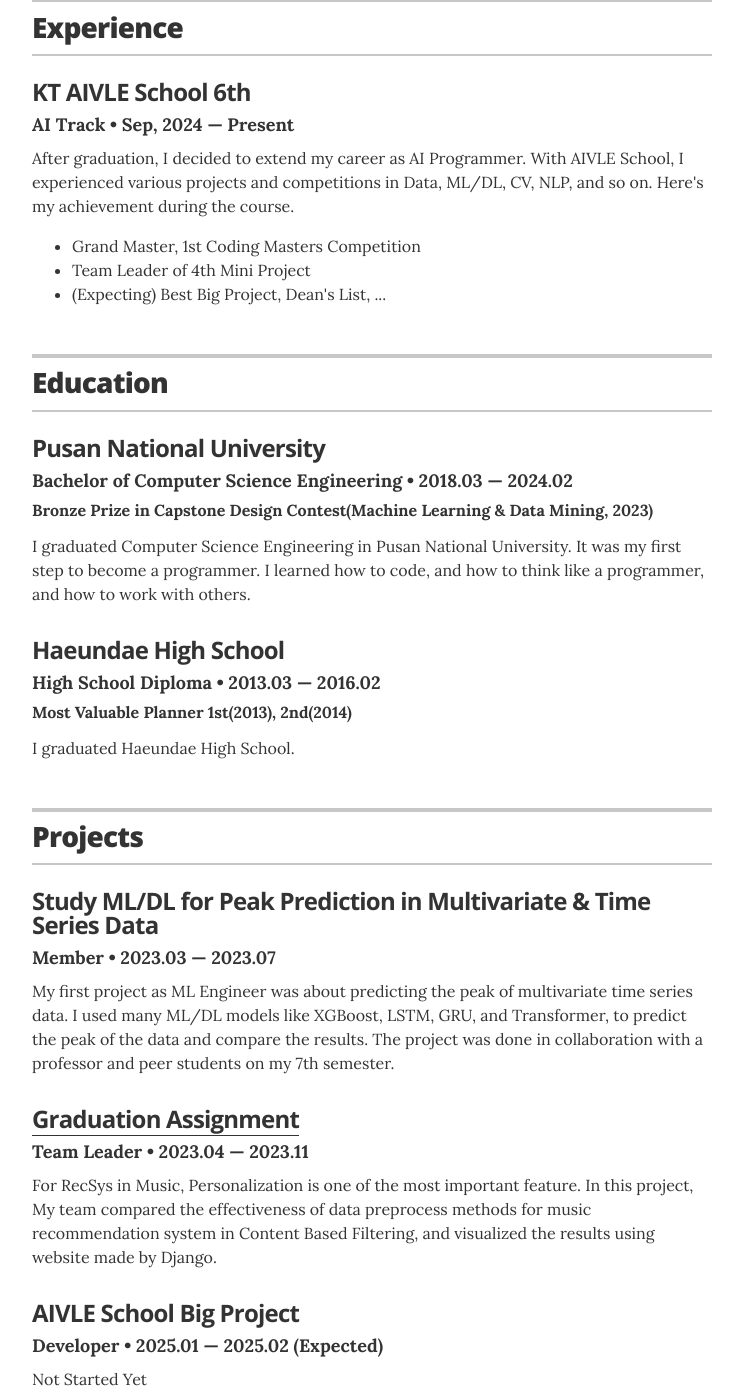
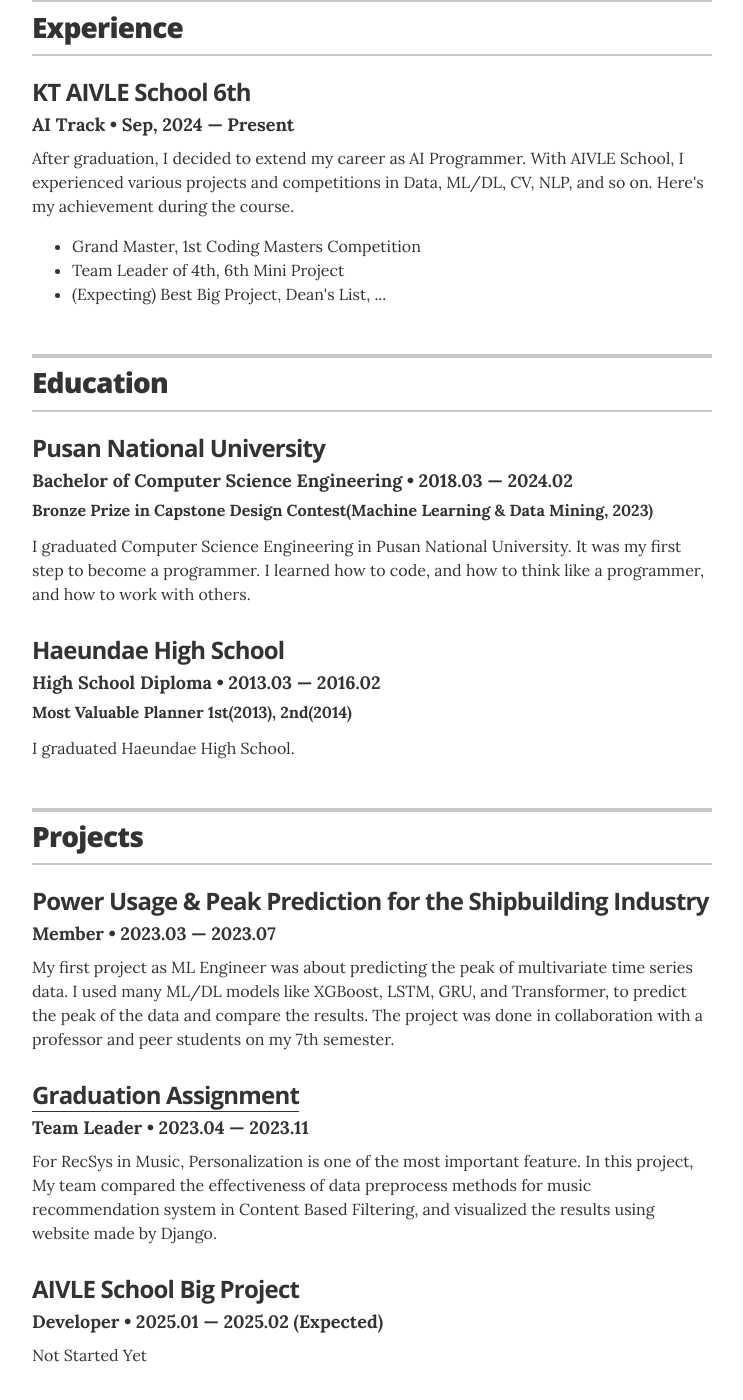
Before and after one commit to gaeul-3041/gaeul-3041.github.io, a Jekyll site: the page built from index.html, in a window 1280 px wide and 1400 px high, scrolled down 520 px. Shown: the whole window, without its empty margins (268-1011 px from the left). Built offline with Jekyll 4.4.1, drawn with Linux system fonts in a browser that asks for light colours.

Commit message:
내용 수정

```diff
--- a/_data/experience.yml
+++ b/_data/experience.yml
@@ -3,4 +3,4 @@
 - company: KT AIVLE School 6th
   position: AI Track
   duration: Sep, 2024 &mdash; Present
-  summary: After graduation, I decided to extend my career as AI Programmer. With AIVLE School, I experienced various projects and competitions in Data, ML/DL, CV, NLP, and so on. Here's my achievement during the course. <ul class="resume-item-list"><li>Grand Master, 1st Coding Masters Competition</li><li>Team Leader of 4th Mini Project</li><li>(Expecting) Best Big Project, Dean's List, ...</li></ul>
+  summary: After graduation, I decided to extend my career as AI Programmer. With AIVLE School, I experienced various projects and competitions in Data, ML/DL, CV, NLP, and so on. Here's my achievement during the course. <ul class="resume-item-list"><li>Grand Master, 1st Coding Masters Competition</li><li>Team Leader of 4th, 6th Mini Project</li><li>(Expecting) Best Big Project, Dean's List, ...</li></ul>
--- a/_data/projects.yml
+++ b/_data/projects.yml
@@ -2,7 +2,7 @@
 # uncomment the urls if you wish to display them, and add your own URL
 
 # Data Science Study
-- project: Study ML/DL for Peak Prediction in Multivariate & Time Series Data
+- project: Power Usage & Peak Prediction for the Shipbuilding Industry
   role: Member
   duration: 2023.03 &mdash; 2023.07
   # url: "#"
--- a/_data/skills.yml
+++ b/_data/skills.yml
@@ -3,7 +3,7 @@
 - skill: Python
   description: My first tutorial into Python was 2018. Since then, from Programming test to AI based projects, Python was my best tool for developing program.
 
-# ML DL
+# ML & DL
 - skill: Machine Learning & Deep Learning
   description: Throughout my projects, I learned how to use ML/DL algorithms and tried to adapt my ideas in real world problems. Currently I'm studying on Vision, NLP, Multimodal and planning to apply it in my next project.
 
```
